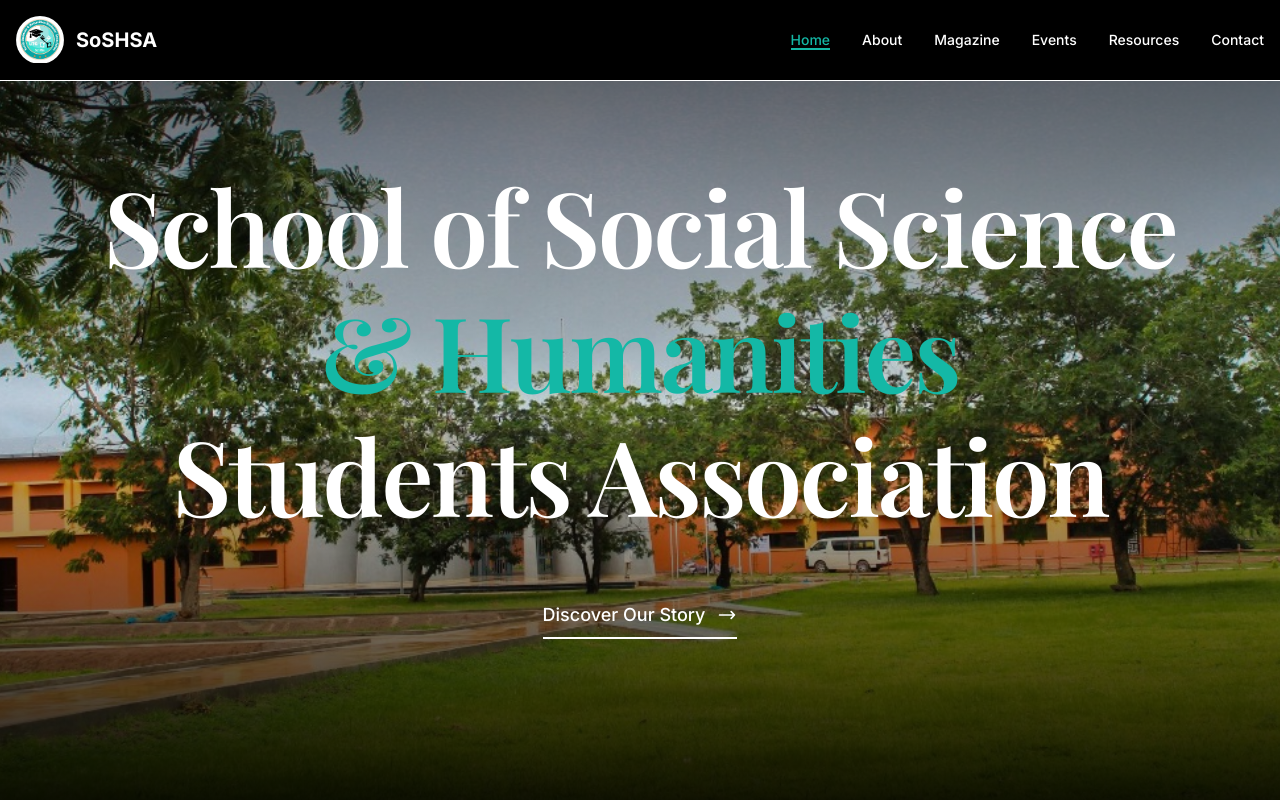
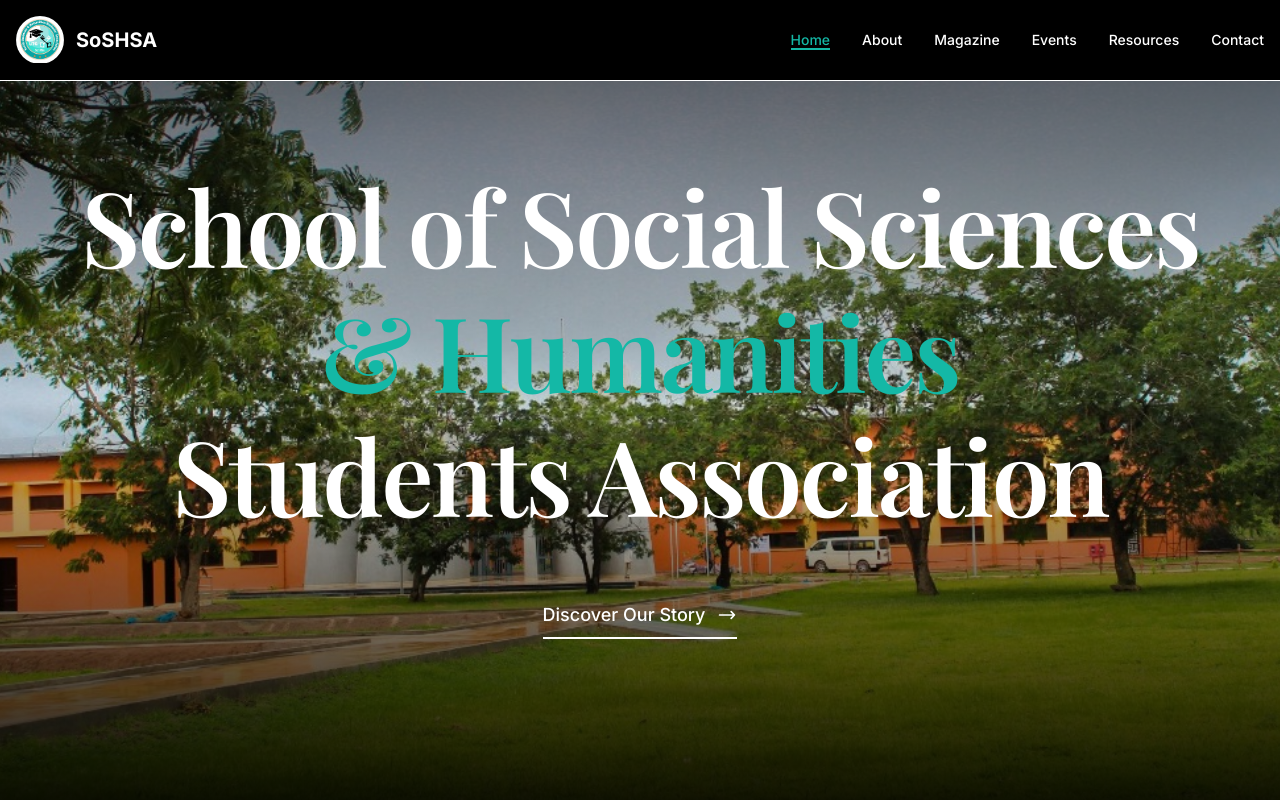
Before and after one commit to GCose/soshsa-website, a Next.js app: page / in a window 1280 px wide. Shown: the top 800 px of the page. Built offline with nearby package versions, Linux system fonts and the light colour scheme.

Commit message:
Made changes

```diff
--- a/components/website/home/HeroSection.tsx
+++ b/components/website/home/HeroSection.tsx
@@ -24,7 +24,7 @@ const HeroSection = () => (
           transition={{ duration: 0.8 }}
         >
           <h1 className="text-fluid-5xl font-bold text-white leading-[0.95] tracking-tight mb-8">
-            School of Social Science
+            School of Social Sciences
             <br />
             <span className="text-primary">& Humanities</span>
             <br />
```
